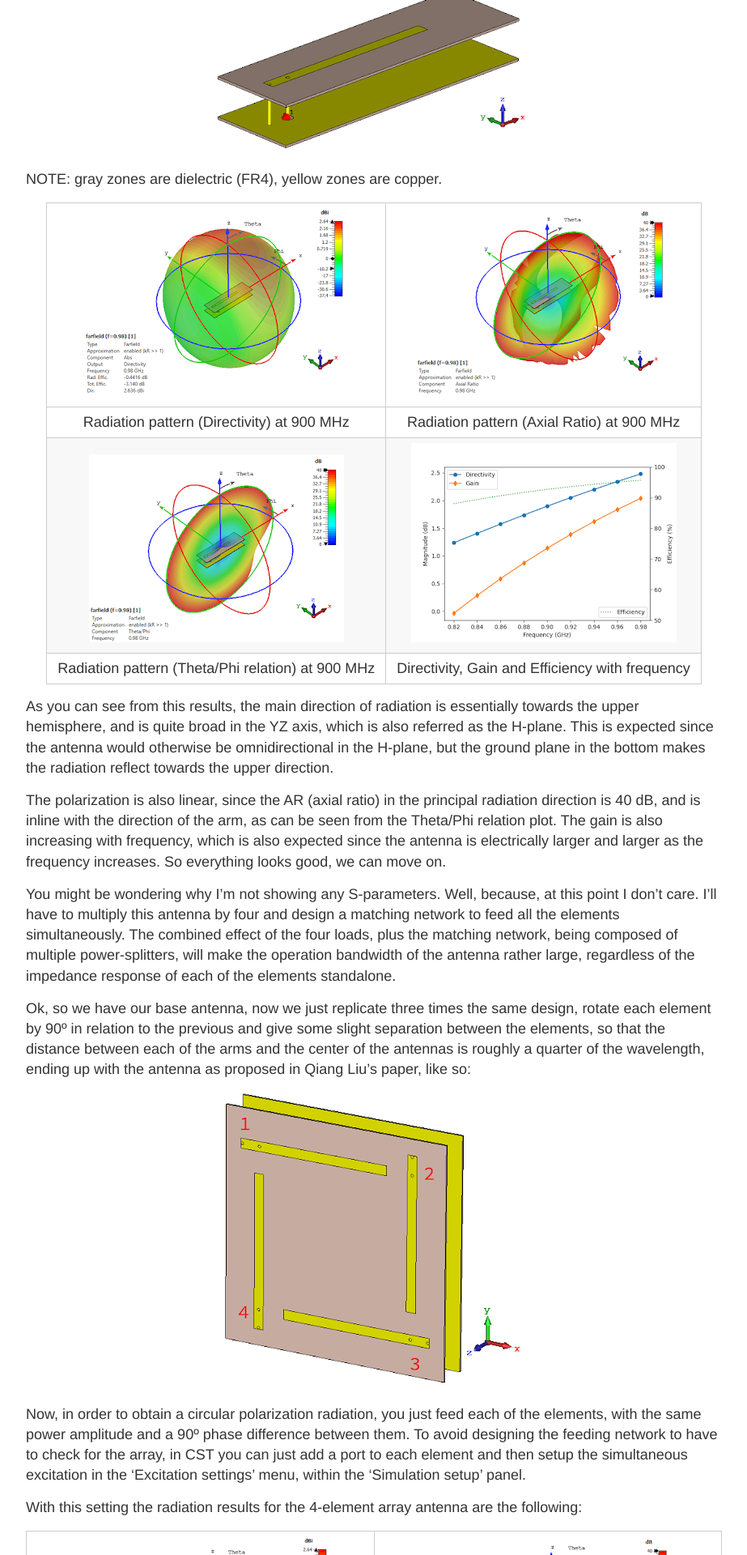
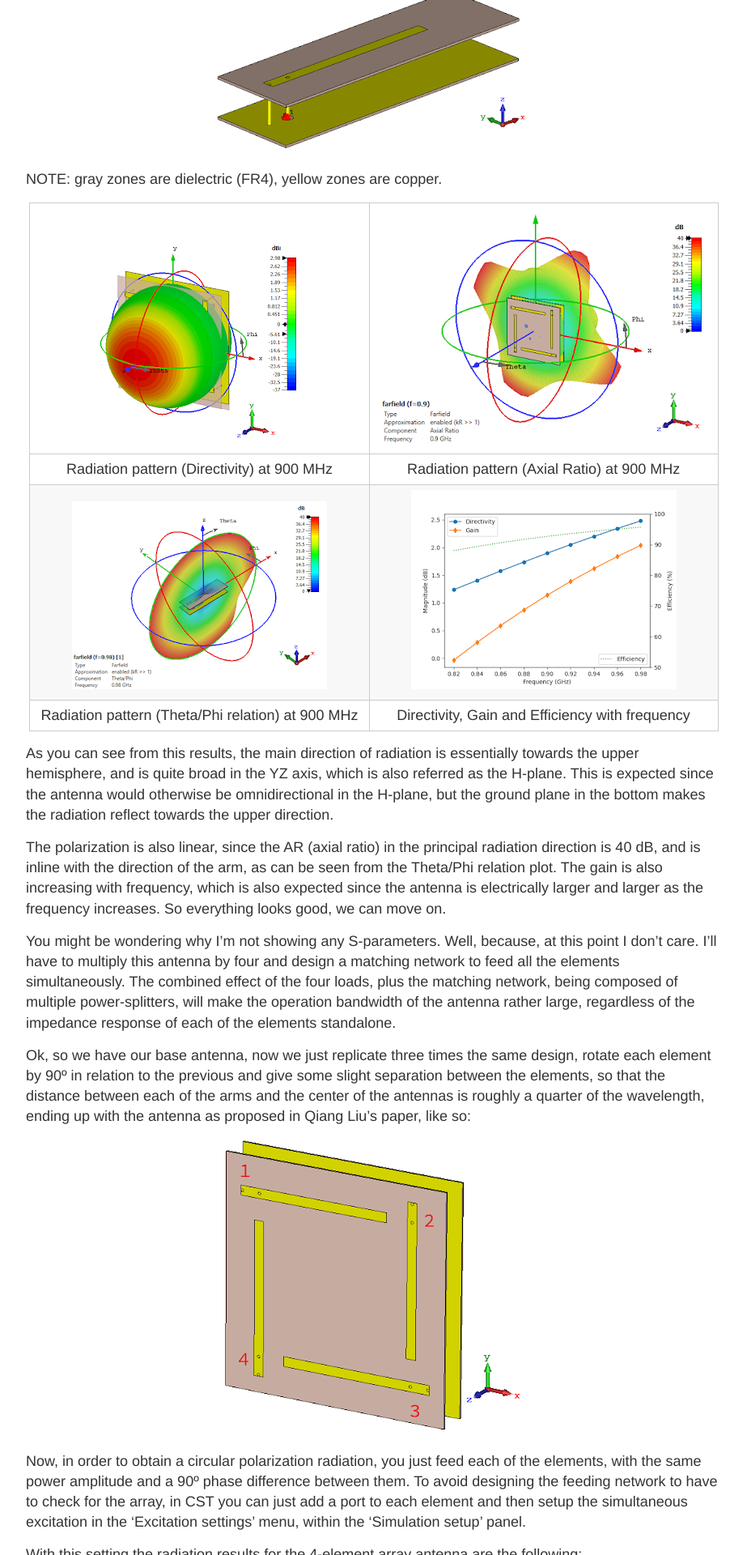
Before and after one commit to theantennaguy/theantennaguy.github.io, a Jekyll site: the page built from _posts/2020-08-22-uhf-rfid-antennas6.md, in a window 1280 px wide. Shown: the part 1745-3665 px from the top of the page at 81% size, without its empty margins (178-1101 px from the left). Built offline with Jekyll 4.4.1, drawn with Linux system fonts in a browser that asks for light colours.

Commit message:
Update 2020-08-22-uhf-rfid-antennas6.md

```diff
--- a/_posts/2020-08-22-uhf-rfid-antennas6.md
+++ b/_posts/2020-08-22-uhf-rfid-antennas6.md
@@ -32,7 +32,7 @@ I'll start with designing the IFA: IFAs are pretty old antennas, no busy coverin
 
 NOTE: gray zones are dielectric (FR4), yellow zones are copper.
 
-![rad_abs](/images/post7/radiation_abs.png) | ![rad_ar](/images/post7/radiation_ar.png)
+![rad_abs](/images/post7/radiation_3d.png) | ![rad_ar](/images/post7/radiation_ar_quadrifilar.png)
 :-------------------------:|:-------------------------:
 Radiation pattern (Directivity) at 900 MHz | Radiation pattern (Axial Ratio) at 900 MHz
 ![rad_pol](/images/post7/radiation_polarization.png) | ![rad_wfreq](/images/post7/radiation_w_freq.png)
```
